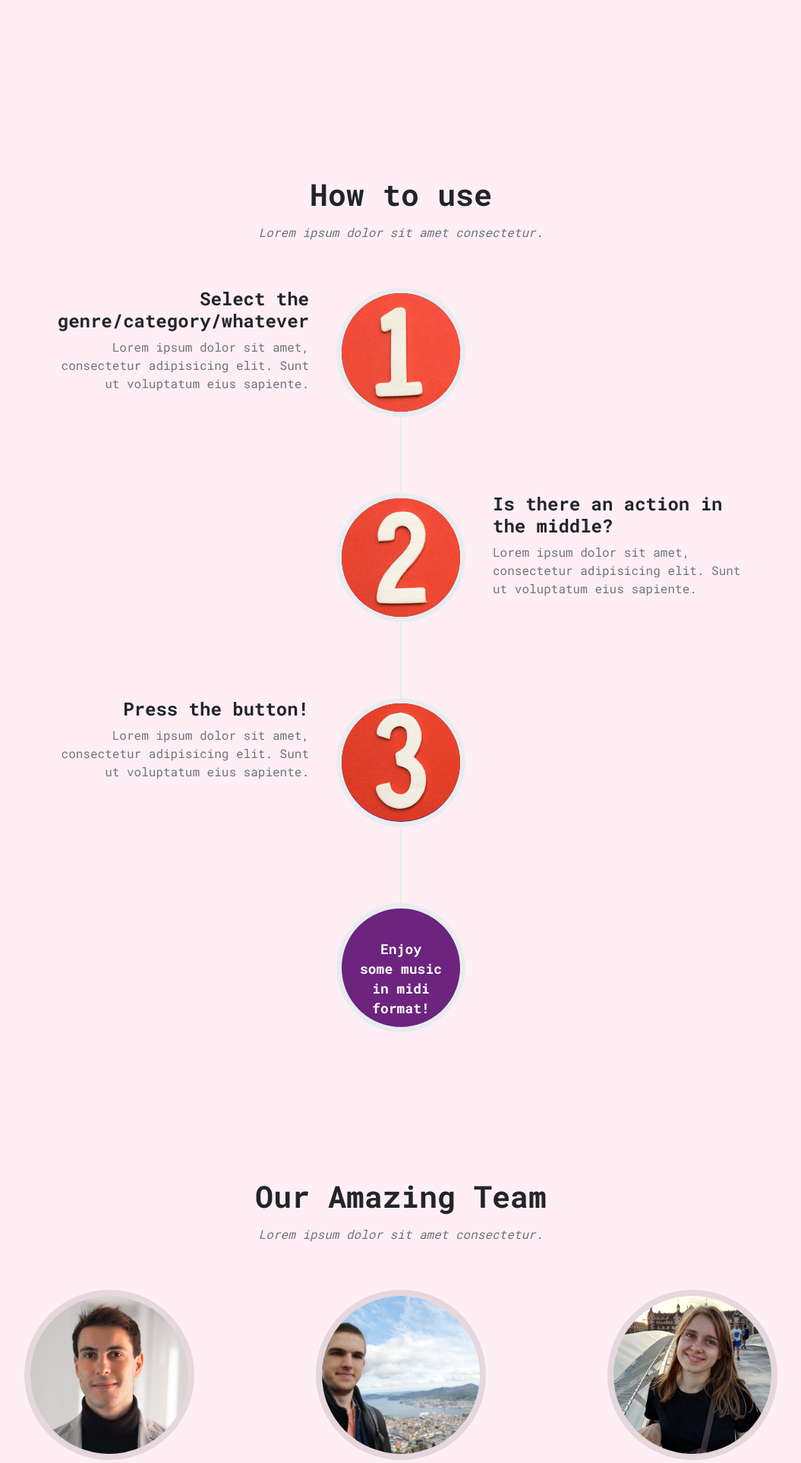
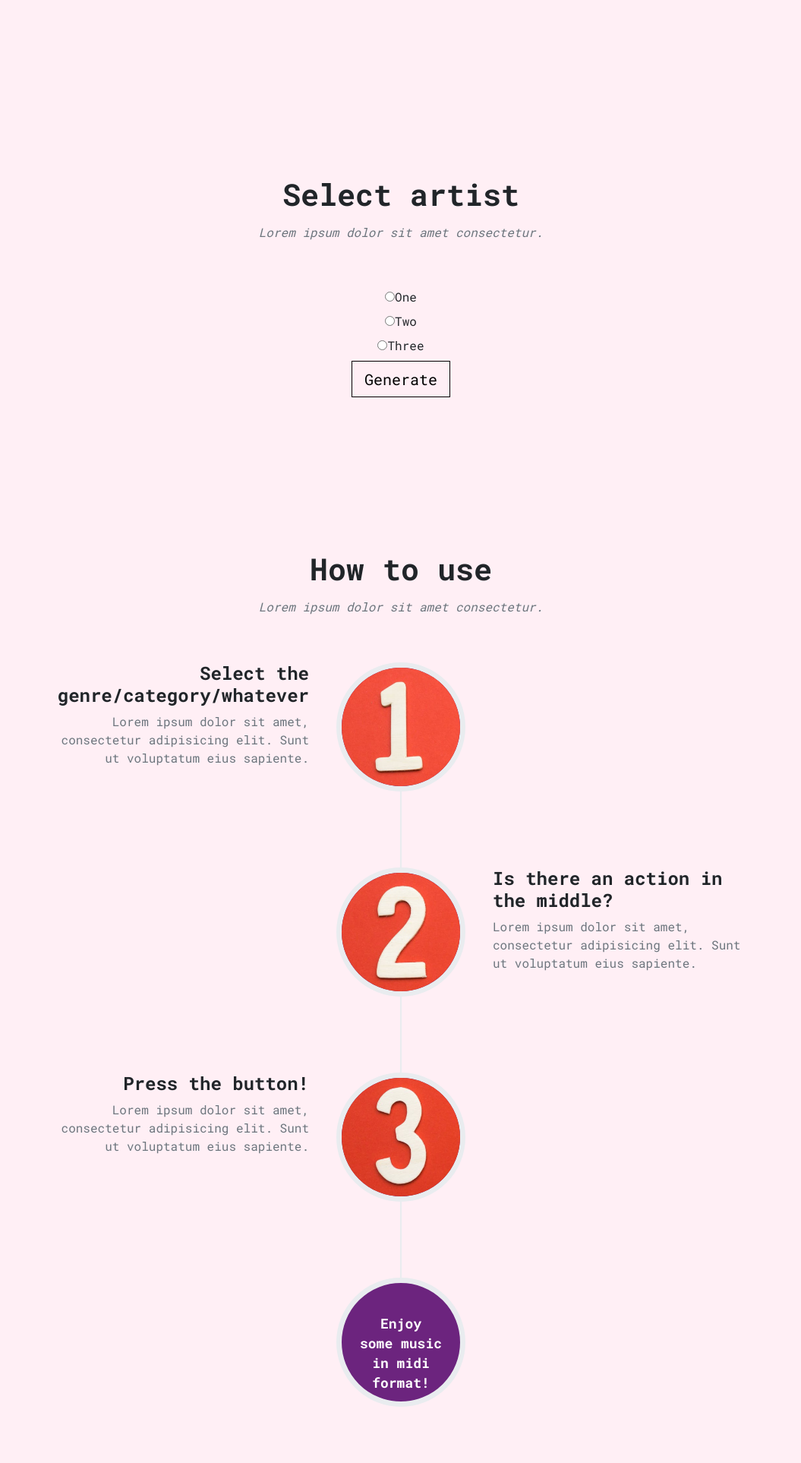
Before and after one commit to edab96/NeuralMusic, a Flask app: page / in a window 1280 px wide. Shown: the part 699-2625 px from the top of the page at 76% size, without its empty margins (112-1167 px from the left). Run offline with Flask 2, Linux system fonts and the light colour scheme; some libraries are stand-ins or nearby versions.

Commit message:
Artist selection added

```diff
--- a/app/static/js/script.js
+++ b/app/static/js/script.js
@@ -125,7 +125,19 @@ $(document).ready(function(){
               //do nothing
             });
             return false;
-          });
+		  });
+
+		$('#generate').bind('click', function() {
+			console.log("Generate button clicked");
+			var selectedArtist = $("input[name=artist]:checked").val();
+			console.log("Selected artist: " + selectedArtist);
+			  $.getJSON('/generate', { artist: selectedArtist },
+				  function(data) {
+				  console.log(data);
+				//do nothing
+			  });
+			  return false;
+			});
 
 })
 
--- a/app/static/stylesheets/style.css
+++ b/app/static/stylesheets/style.css
@@ -142,7 +142,12 @@ ul.leftnav-listing li a{padding:7px;display:inline-block;font-size:16px;color:bl
 ul.leftnav-listing li.is_visiable_section a{background:red}
 ul.leftnav-listing li:not(:last-child):after{content:'';height:100%;position:absolute;background: black; left:50%;z-index:0;bottom:-100%;width:2px;margin-left:-1px;}
 
-/*Demo Extra css*/
+@media (max-width: 576px) {
+  .leftnav {
+    display: none;
+  };
+}
+
 footer {height: 150px;display: flex;justify-content: center;align-items: center;}
 .vh span {font-family: 'Roboto', sans-serif;letter-spacing: 0.02em; -webkit-text-stroke-color: #fff;
   -webkit-text-stroke-width: 0.02em;
--- a/app/templates/index.html
+++ b/app/templates/index.html
@@ -22,8 +22,18 @@
 
             </div>
     </div>
+    <!-- Select artist -->
+    <section class="page-section text-center" id="artist-selection">
+        <h2 class="section-heading">Select artist</h2>
+        <h3 class="section-subheading text-muted">Lorem ipsum dolor sit amet consectetur.</h3>
+        <input type="radio" id="artist1" name="artist" value="artist1"><label for="male">One</label><br>
+        <input type="radio" id="artist2" name="artist" value="artist2"><label for="female">Two</label><br>
+        <input type="radio" id="artist3" name="artist" value="artist3"><label for="other">Three</label><br>
+        <!-- var input = $("input[name=artist]:checked").val() -->
+        <a class="btn btn-primary btn-lg" href="" role="button" id="generate">Generate</a>
+    </section>
     <!-- About-->
-    <section class="page-section" id="about">
+    <section class="page-section text-center" id="about">
             <div class="container">
                 <div class="text-center">
                     <h2 class="section-heading">How to use</h2>
```
